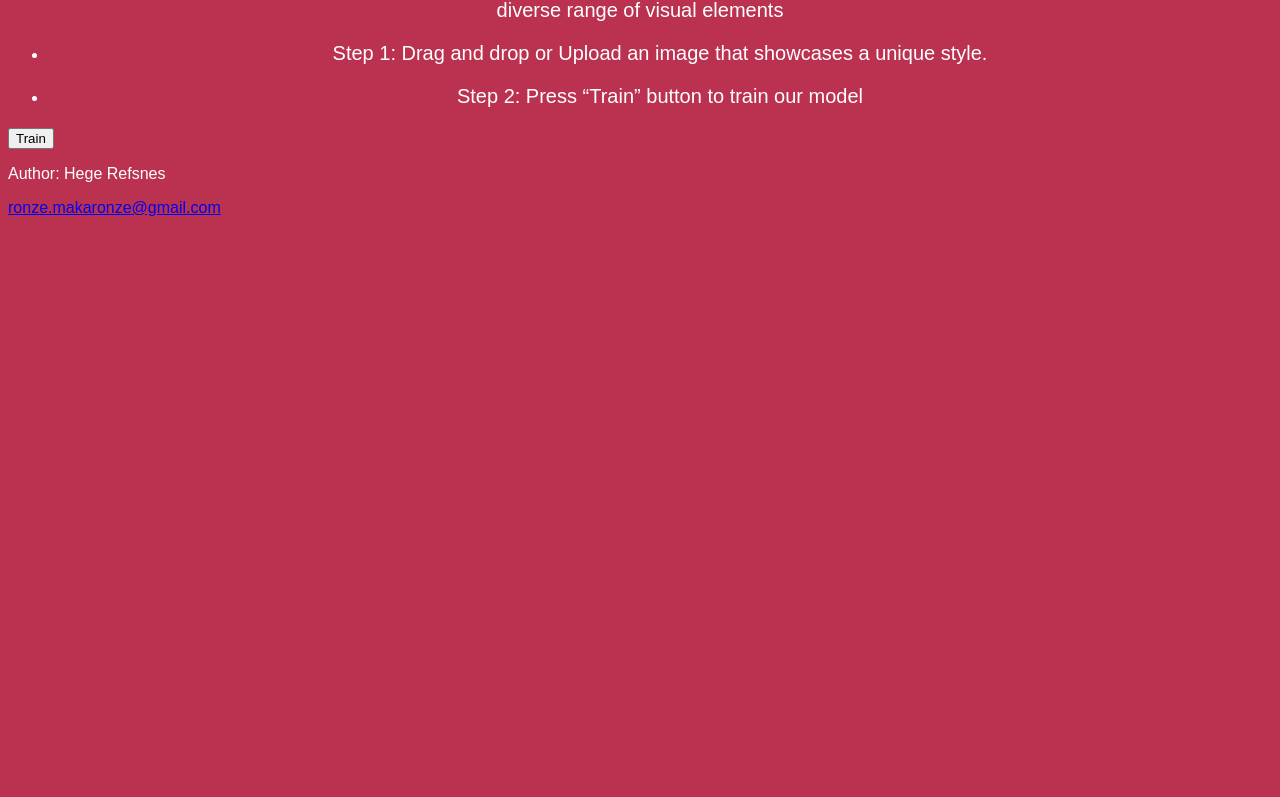
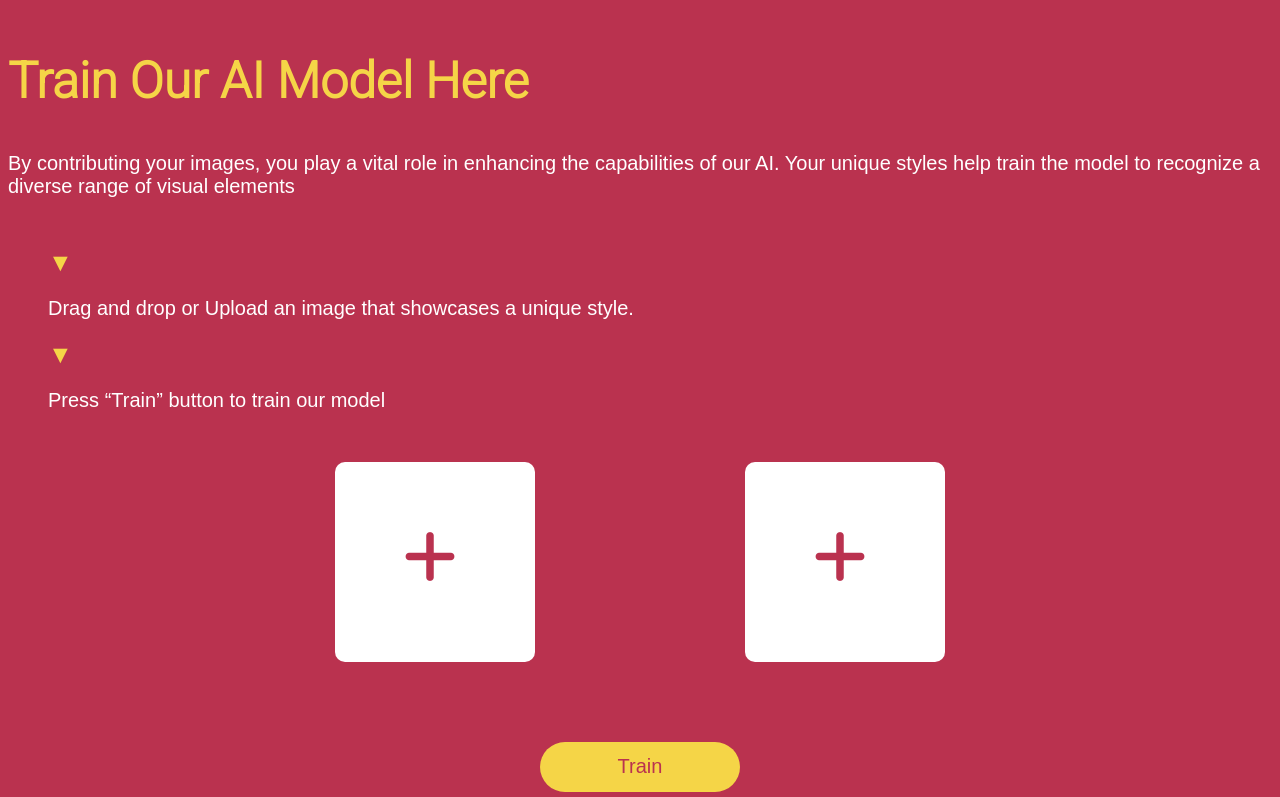
Before and after one commit to rkosova/inspai_frontend, a React (Vite) app: page / in a window 1280 px wide. Shown: the part 1663-2460 px from the top of the page. Before the commit the page ends 1896 px from the top, so only its background shows below. Built offline with nearby package versions, Linux system fonts and the light colour scheme; a web font is replaced by a local one.

Commit message:
Changes to styles

```diff
--- a/src/App.jsx
+++ b/src/App.jsx
@@ -10,7 +10,7 @@ import Footer from './components/Footer';
 const App = () => {
   const [uploadedImage, setUploadedImage] = useState(null);
 
-
+  //Reset button for the image?
   const handleImageUpload = async (event) => {
     const file = event.target.files[0];
 
@@ -95,8 +95,8 @@ const trainStepsData = {
   heading: 'Train Our AI Model Here',
   text: 'By contributing your images, you play a vital role in enhancing the capabilities of our AI. Your unique styles help train the model to recognize a diverse range of visual elements',
   steps: [
-    { id: 1, step: 'Step 1: Drag and drop or Upload an image that showcases a unique style.' },
-    { id: 2, step: 'Step 2: Press “Train” button to train our model' },
+    { id: 1, step: 'Drag and drop or Upload an image that showcases a unique style.' },
+    { id: 2, step: 'Press “Train” button to train our model' },
   ],
 };
 
@@ -114,12 +114,13 @@ const trainStepsData = {
         <GettingStartedGuide guideData={guideData}/>
       </div>
 
-      <div className='handle-upload'>
-        <label className='card'>
+      <div className={`handle-upload ${uploadedImage ? 'uploaded' : ''}`}>
+      <label className='card'>
         <input type="file" onChange={handleImageUpload} />
-        <i class="fa-solid fa-plus"></i></label>
-        {uploadedImage && <img src={uploadedImage} alt="Uploaded" />}
-      </div>
+        <i className="fa-solid fa-plus"></i>
+      </label>
+      {uploadedImage && <img src={uploadedImage} alt="Uploaded" />}
+    </div>
 
 
 
@@ -128,27 +129,49 @@ const trainStepsData = {
       <button className="search" onClick={handleGenerateClick}>Search</button>
       </div>
 
+      <div className='info-section'>
       {Object.keys(contentData).map((key) => (
         <Information key={key} {...contentData[key]} />
       ))}
+      </div>
+
+      <div className='train-section'>
 
       <TrainSection
       heading={trainStepsData.heading}
        text={trainStepsData.text}
       trainStepsData={trainStepsData}
       />
-      <button onClick={handleTrainClick}>Train</button>
+      <div className='train-upload'>
+      <div className={`handle-upload2 ${uploadedImage ? 'uploaded' : ''}`}>
+      <label className='card2'>
+        <input type="file" onChange={handleImageUpload} />
+        <i className="fa-solid fa-plus"></i>
+      </label>
+      {uploadedImage && <img src={uploadedImage} alt="Uploaded" />}
+    </div>
+
+
+    <div className={`handle-upload3 ${uploadedImage ? 'uploaded' : ''}`}>
+      <label className='card3'>
+        <input type="file" onChange={handleImageUpload} />
+        <i className="fa-solid fa-plus"></i>
+      </label>
+      {uploadedImage && <img src={uploadedImage} alt="Uploaded" />}
+    </div>
+    </div>
+
+      <div className='train-button'>
+      <button className="train" onClick={handleTrainClick}>Train</button>
+      </div>
+      </div>
+
       </div>
       <Footer />
 
 
 
-      {/* <div className='handle-upload'>
 
-       <input  className='card' type="file" onChange={handleImageUpload} /> <i class="fa-solid fa-plus"></i>
-      {uploadedImage && <img src={uploadedImage} alt="Uploaded" />}
-
-  </div>*/}
 
     </div>
   )
--- a/src/components/Train.jsx
+++ b/src/components/Train.jsx
@@ -1,16 +1,16 @@
 
 const TrainSection = ({ heading, text, trainStepsData }) => {
     return (
-      <div className="train-section">
-        <h4>{heading}</h4>
+      <div>
+        <h2>{heading}</h2>
         <p>{text}</p>
-        <ul>
+        <ol>
           {trainStepsData.steps.map(trainstep => (
             <li key={trainstep.id}>
               <p>{trainstep.step}</p>
             </li>
           ))}
-        </ul>
+        </ol>
       </div>
     );
   };
--- a/src/styles/globalStyles.css
+++ b/src/styles/globalStyles.css
@@ -22,6 +22,7 @@ h2,h3{
   /* Getting the content to center*/
 .header-container {
   text-align: center;
+  border-bottom: solid 1px #F5D547;
 }
 
 /* Style the links inside the navigation bar */
@@ -58,8 +59,10 @@ h2,h3{
 }
 
 .guide{
-  margin:50px 0 50px 0;
+  margin:140px 0 50px 0;
   font-size: 20px;
+
+
 }
 
 
@@ -72,16 +75,17 @@ h2,h3{
   flex-direction: column;
   align-items: center;
   justify-content: center;
-  height: 25vh;
-
+  height: 35vh;
   background-image: url('../assets/backgrouncover.png');
-
   background-repeat: no-repeat;
-
   background-position: center center;
-
   background-size: cover;
 }
+
+.handle-upload.uploaded {
+  background-image: none; /* Hide the background image when there's an uploaded image */
+}
+
 
 
 
@@ -121,7 +125,7 @@ h2,h3{
 
 
 
-.search-button {
+.search-button, .train-button {
   display: flex;
   flex-direction: column;
   align-items: center;
@@ -129,7 +133,7 @@ h2,h3{
 
 }
 
-.search {
+.search, .train {
   border-radius: 25px;
   width: 200px;
   height: 50px;
@@ -139,13 +143,10 @@ h2,h3{
   border: none;
   margin-top: 80px;
 
-
-
-
 }
 
 
-.search:hover {
+.search:hover, .train:hover {
   cursor: pointer;
   background-color: #f2f2f2;
 
@@ -154,9 +155,13 @@ h2,h3{
 
 /* INFO COMPONENT */
 
+.info-section{
+  margin: 100px 0 0 0 ;
+}
+
 .info h3{
   font-size: 25px;
-  padding-top: 10px;
+  margin-top: 20px;
 }
 
 .info p{
@@ -167,11 +172,11 @@ h2,h3{
 /* TRAIN COMPONENT */
 
 .train-section{
-  text-align: center;
+
   padding-top: 40px;
 }
 
-.train-section h4{
+.train-section h2{
   font-size: 50px;
   font-family: 'Roboto', sans-serif;
 }
@@ -179,3 +184,88 @@ h2,h3{
 .train-section p{
   font-size: 20px;
 }
+
+.train-section ol {
+
+  list-style-type: none;
+  counter-reset: my-counter;
+  margin: 50px 0 50px 0;
+
+}
+
+.train-section li::before {
+
+  content: "▼ ";
+  counter-increment: my-counter;
+  font-weight: bold;
+  color: #F5D547;
+  font-size: 25px;
+}
+
+.handle-upload2, .handle-upload3 {
+  display: flex;
+  flex-direction: column;
+  align-items: center;
+  justify-content: center;
+  height: 25vh;
+
+}
+
+.handle-upload2.uploaded , .handle-upload3.uploaded {
+  background-image: none; /* Hide the background image when there's an uploaded image */
+}
+
+
+
+.card2, .card3 {
+  color: black;
+  width: 200px;
+  height: 300px;
+  margin: 0 10px;
+  border-radius: 10px;
+  background-color: white;
+  display: flex;
+  flex-direction: column;
+  justify-content: center;
+  align-items: center;
+  position: relative;
+}
+
+.card2 input, .card3 input {
+  display: none; /* Hide the actual file input */
+}
+
+.card2 i, .card3 i {
+  color: #BA324F;
+  font-size: 60px;
+  margin-bottom: 10px; /* Adjust spacing as needed */
+  margin-right: 10px;
+}
+
+.handle-upload2 img, .handle-upload3 img {
+  max-width: 100%; /* Set maximum width to 100% of the container */
+  max-height: 100%; /* Set maximum height to 100% of the container */
+}
+
+.card2:hover, .card3:hover {
+  cursor: pointer;
+}
+
+
+.train-upload {
+  display: flex;
+  justify-content: center;
+  align-items: center;
+}
+
+.train-upload .card2{
+  margin-right: 200px;
+}
+
+
+/* FOOTER COMPONENT */
+
+footer{
+  border-top: solid 1px#F5D547;
+  margin: 100px 0 50px 0;
+}
```
